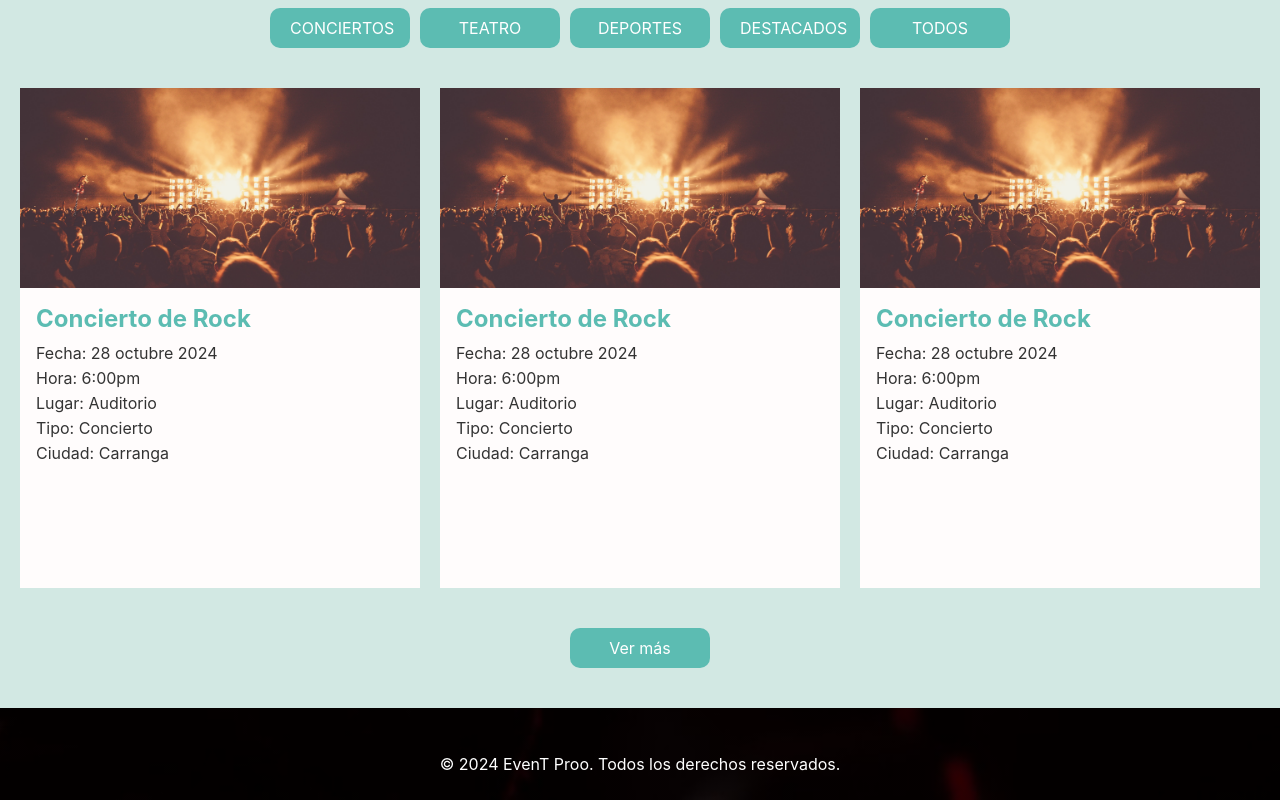
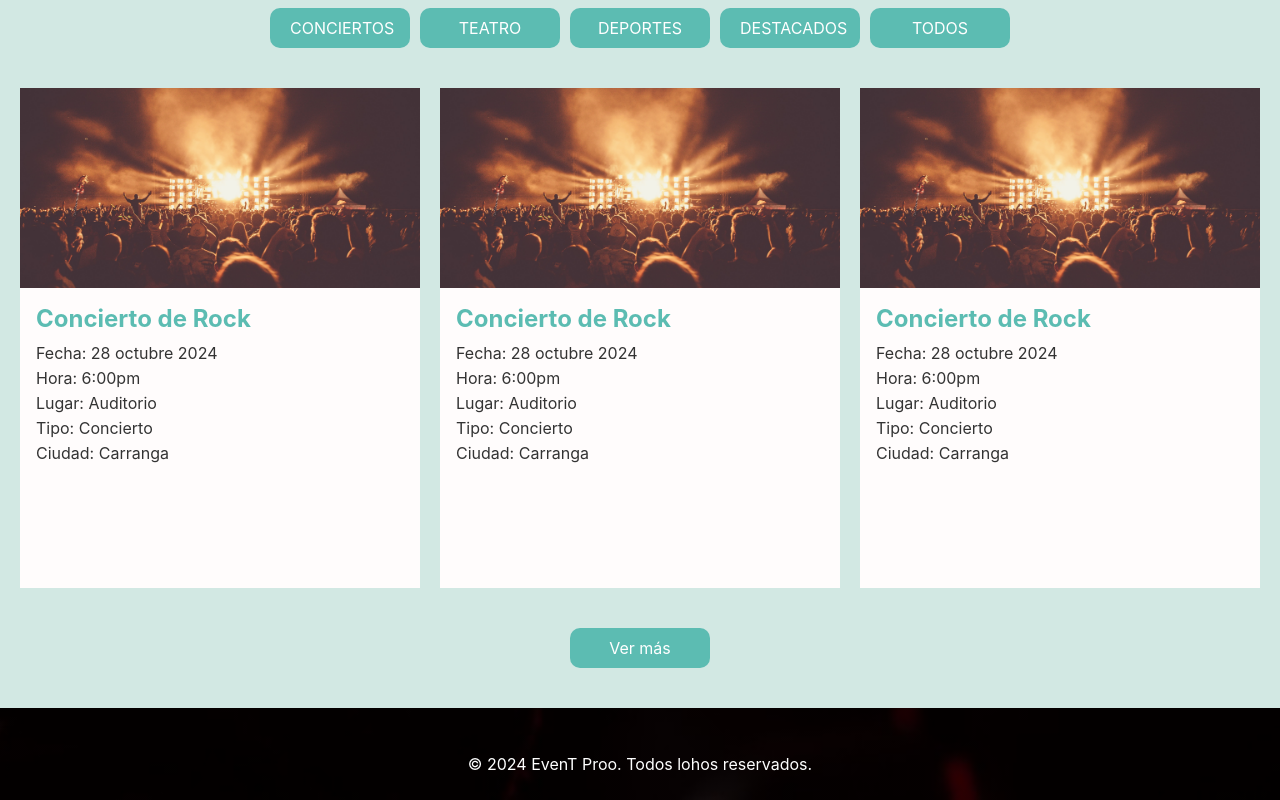
Before and after one commit to nicolasCa-sen/EventPro_F, a React (Create React App) app in the folder front/: page / in a window 1280 px wide. Shown: the part 1536-2336 px from the top of the page. Built offline with nearby package versions, Linux system fonts and the light colour scheme.

Commit message:
Update Home.js

```diff
--- a/front/src/pages/Home/Home.js
+++ b/front/src/pages/Home/Home.js
@@ -81,7 +81,7 @@ function Home() {
 
             {/* Sección de pie de página */}
             <footer className="Home-footer">
-                <p>© 2024 EvenT Proo. Todos los derechos reservados.</p>
+                <p>© 2024 EvenT Proo. Todos lohos reservados.</p>
             </footer>
         </div>
     );
```
